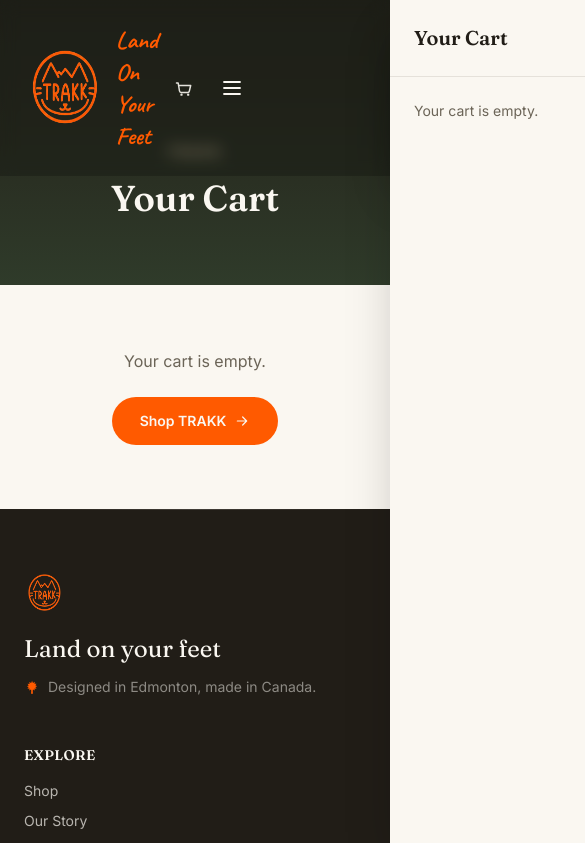
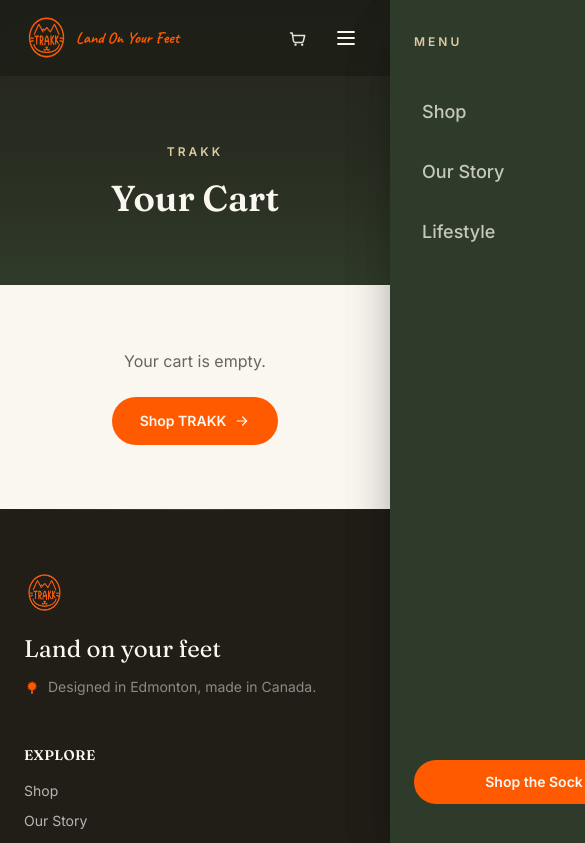
Before and after one commit to brandt47/trakksite, a Next.js app: page /cart in a window 390 px wide. Shown: the top 843 px of the page, 585 px wide, since content can reach past the window. Built offline with nearby package versions, Linux system fonts and the light colour scheme.

Commit message:
hamburger menu fixed

```diff
--- a/src/components/MobileMenu.tsx
+++ b/src/components/MobileMenu.tsx
@@ -1,6 +1,7 @@
 "use client";
 
 import { useState, useEffect } from "react";
+import { createPortal } from "react-dom";
 import Link from "next/link";
 import { usePathname } from "next/navigation";
 import { IconClose, IconMenu } from "@/components/icons";
@@ -13,7 +14,13 @@ const navLinks = [
 
 export default function MobileMenu() {
   const [open, setOpen] = useState(false);
+  const [mounted, setMounted] = useState(false);
   const pathname = usePathname();
+
+  // Portals require the DOM; only render the overlay after mount.
+  useEffect(() => {
+    setMounted(true);
+  }, []);
 
   // Close on route change
   useEffect(() => {
@@ -37,17 +44,20 @@ export default function MobileMenu() {
         <IconMenu className="h-6 w-6" />
       </button>
 
+      {mounted &&
+        createPortal(
+          <div className="md:hidden">
             {/* Backdrop */}
-      {open && (
             <div
-          className="fixed inset-0 z-40 bg-charcoal/40 backdrop-blur-sm md:hidden"
               onClick={() => setOpen(false)}
+              className={`fixed inset-0 z-40 bg-charcoal/80 transition-opacity duration-300 ${
+                open ? "opacity-100" : "pointer-events-none opacity-0"
+              }`}
             />
-      )}
 
             {/* Drawer */}
             <div
-        className={`fixed inset-y-0 right-0 z-50 flex w-72 flex-col bg-forest shadow-2xl transition-transform duration-300 ease-in-out md:hidden ${
+              className={`fixed inset-y-0 right-0 z-50 flex w-72 flex-col bg-forest shadow-2xl transition-transform duration-300 ease-in-out ${
                 open ? "translate-x-0" : "translate-x-full"
               }`}
             >
@@ -91,6 +101,9 @@ export default function MobileMenu() {
                 </Link>
               </div>
             </div>
+          </div>,
+          document.body,
+        )}
     </>
   );
 }
--- a/src/components/Nav.tsx
+++ b/src/components/Nav.tsx
@@ -12,17 +12,17 @@ const navLinks = [
 export default function Nav() {
   return (
     <header className="absolute top-0 z-30 w-full bg-black/20 backdrop-blur-sm">
-      <div className="mx-auto grid max-w-7xl grid-cols-3 items-center px-6 py-6 sm:px-10">
-        <Link href="/" className="flex items-center gap-3">
+      <div className="mx-auto flex max-w-7xl items-center justify-between px-6 py-4 sm:px-10 sm:py-6 md:grid md:grid-cols-3">
+        <Link href="/" className="flex min-w-0 items-center gap-2 sm:gap-3">
           <Image
             src="/images/trakk-logo.png"
             alt="TRAKK"
             width={349}
             height={301}
-            className="h-20 w-20 sm:h-24 sm:w-24"
+            className="h-11 w-11 shrink-0 sm:h-16 sm:w-16 md:h-20 md:w-20 lg:h-24 lg:w-24"
             priority
           />
-          <span className="font-script text-2xl font-bold text-clay sm:text-3xl">
+          <span className="font-script text-base font-bold leading-tight text-clay sm:text-2xl lg:text-3xl">
             Land On Your Feet
           </span>
         </Link>
```
Lines whose indentation alone changed are shown as unchanged.
